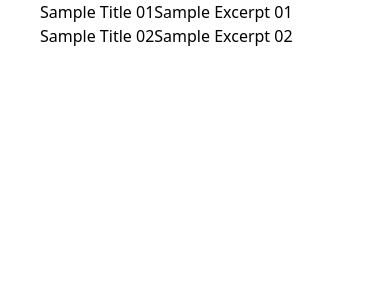
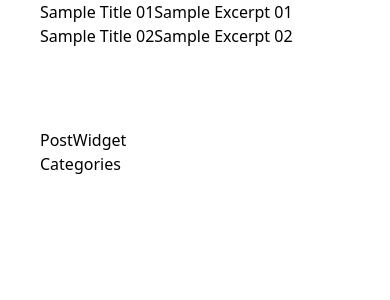
Before and after one commit to JosephJojo/myblog_nextjs_graphql_tailwind, a Next.js app: page / in a window 390 px wide. Shown: the top 300 px of the page. Built offline with nearby package versions, Linux system fonts and the light colour scheme.

Commit message:
New Components PostCard, PostWidget and Categories components

```diff
--- /dev/null
+++ b/components/Categories.jsx
@@ -0,0 +1,9 @@
+import React from 'react'
+
+const Categories = () => {
+  return (
+    <div>Categories</div>
+  )
+}
+
+export default Categories
--- /dev/null
+++ b/components/PostCard.jsx
@@ -0,0 +1,12 @@
+import React from 'react'
+
+const PostCard = ({ post }) => {
+  return (
+    <div>
+        {post.title}
+        {post.excerpt}
+    </div>
+  )
+}
+
+export default PostCard
--- /dev/null
+++ b/components/PostWidget.jsx
@@ -0,0 +1,9 @@
+import React from 'react'
+
+const PostWidget = () => {
+  return (
+    <div>PostWidget</div>
+  )
+}
+
+export default PostWidget
--- /dev/null
+++ b/components/index.js
@@ -0,0 +1,3 @@
+export { default as PostCard } from './PostCard';
+export { default as Categories } from './Categories';
+export { default as PostWidget } from './PostWidget';
--- a/pages/index.tsx
+++ b/pages/index.tsx
@@ -1,6 +1,8 @@
 import type { NextPage } from 'next'
 import Head from 'next/head'
 import Image from 'next/image'
+
+import { PostCard, Categories, PostWidget } from '../components'
 
 const posts = [
   { title: 'Sample Title 01', excerpt: 'Sample Excerpt 01' },
@@ -16,17 +18,21 @@ const Home: NextPage = () => {
       </Head>
       <div className='grid grid-cols-1 lg:grid-cols-12 gap-12'>
         <div className='lg:col-span-8 col-span-1'>
-          {
+          {/* {
             posts.map((post, index) => (
               <div key={index}>
                 {post.title}
                 {post.excerpt}
               </div>
             ))
-          }
+          } */}
+          { posts.map((post, index) => <PostCard post={post} key={post.title} />) }
         </div>
         <div className='lg:col-span-4 col-span-1'>
-          <div className='lg:sticky relative top-8'></div>
+          <div className='lg:sticky relative top-8'>
+            <PostWidget />
+            <Categories />
+          </div>
         </div>
       </div>
 
```
